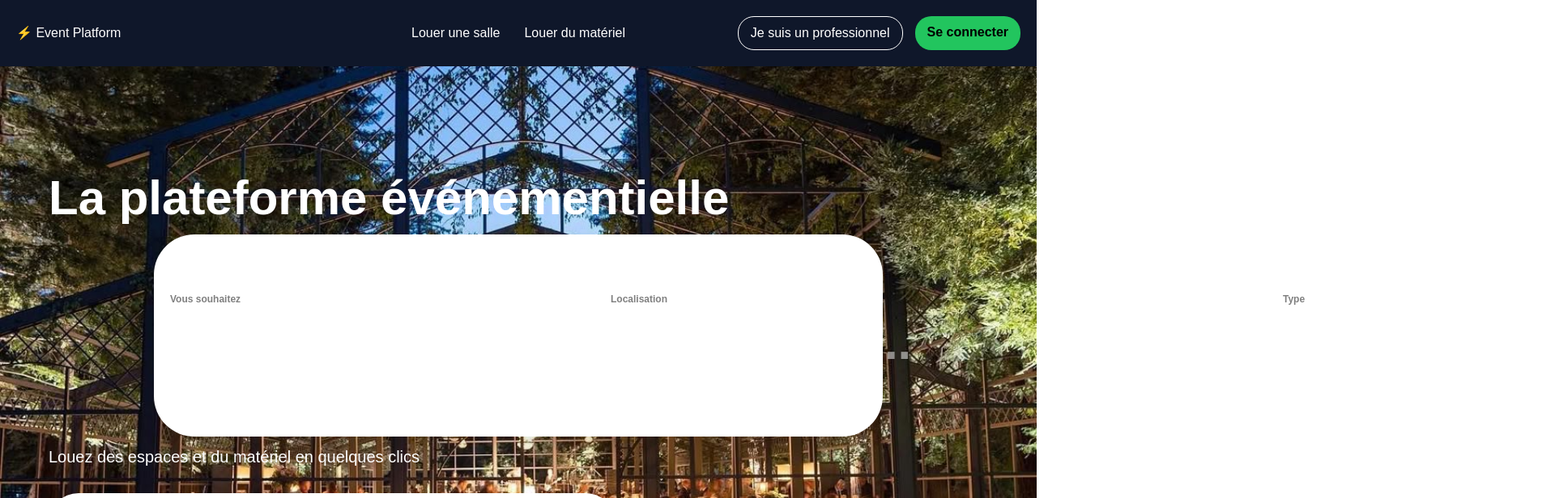
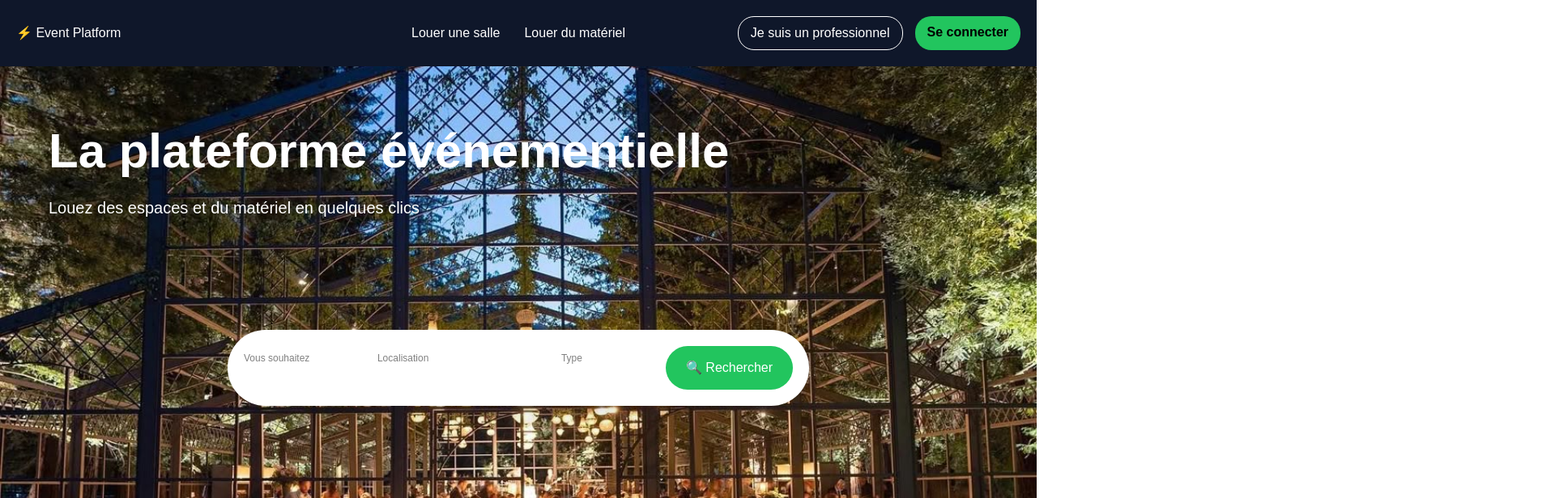
Before and after one commit to sara16g/event-platform, a Next.js app: page / in a window 1280 px wide. Shown: the top 616 px of the page at 81% size, 1920 px wide, since content can reach past the window. Built offline with nearby package versions, Linux system fonts and the light colour scheme.

Commit message:
add search bar

```diff
--- a/app/page.tsx
+++ b/app/page.tsx
@@ -20,13 +20,13 @@ export default function Home() {
       >
         <h1 style={{ fontSize: "60px", fontWeight: "bold" }}>
           La plateforme événementielle
-          <SearchBar />
         </h1>
 
 
         <p style={{ fontSize: "20px", marginTop: "10px" }}>
           Louez des espaces et du matériel en quelques clics
         </p>
+        <SearchBar />
 
         {/* SEARCH BAR */}
         <div
```
